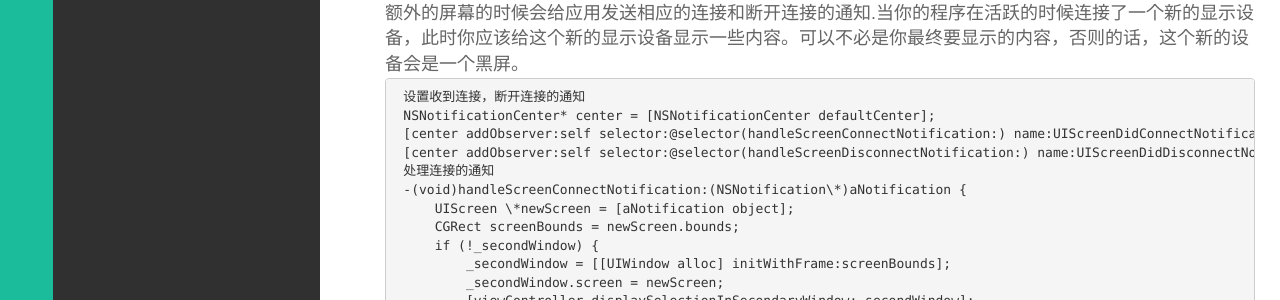
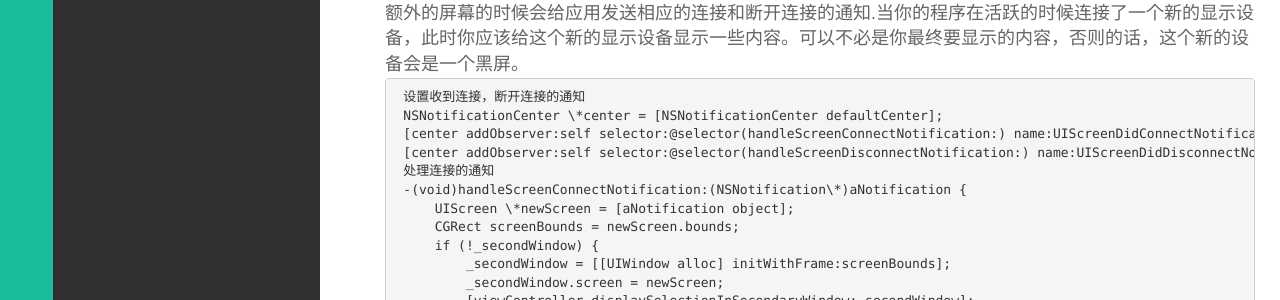
Before and after one commit to shoron/shoron.github.io, a Jekyll site: the page built from _posts/IOS/2015-5-6-View-Programming-Guide-IOS-two.md, in a window 1280 px wide. Shown: the part 540-840 px from the top of the page. Built offline with Jekyll 4.4.1, drawn with Linux system fonts in a browser that asks for light colours; nearby versions of some CDN libraries; library files that are not in the unit come from our copies; Markdown is read by kramdown in place of the engine named in the settings; some of the changed text lies outside the part shown.

Commit message:
modify article

```diff
--- a/_posts/IOS/2015-5-6-View-Programming-Guide-IOS-two.md
+++ b/_posts/IOS/2015-5-6-View-Programming-Guide-IOS-two.md
@@ -22,7 +22,7 @@ description:
 5. 如果想在额外的窗口上显示内容，需要创建一个额外的窗口。创建的窗口默认是和屏幕一样大小的。当连接上额外的屏幕的时候会给应用发送相应的连接和断开连接的通知.当你的程序在活跃的时候连接了一个新的显示设备，此时你应该给这个新的显示设备显示一些内容。可以不必是你最终要显示的内容，否则的话，这个新的设备会是一个黑屏。
 	<pre>
 	设置收到连接，断开连接的通知
-	NSNotificationCenter* center = [NSNotificationCenter defaultCenter];
+	NSNotificationCenter \*center = [NSNotificationCenter defaultCenter];
     [center addObserver:self selector:@selector(handleScreenConnectNotification:) name:UIScreenDidConnectNotification object:nil];
     [center addObserver:self selector:@selector(handleScreenDisconnectNotification:) name:UIScreenDidDisconnectNotification object:nil];
     处理连接的通知
```
